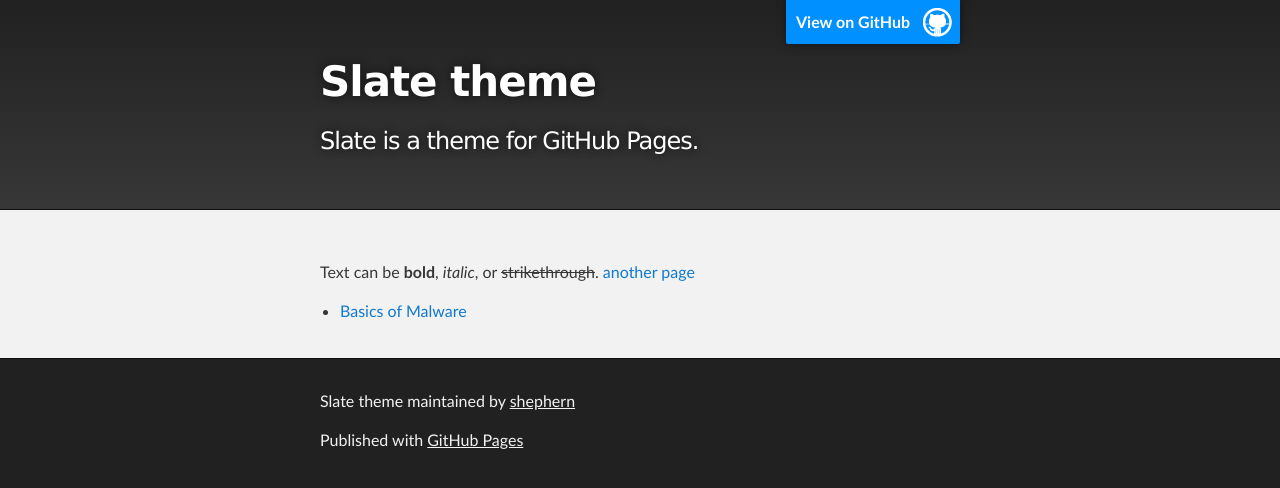
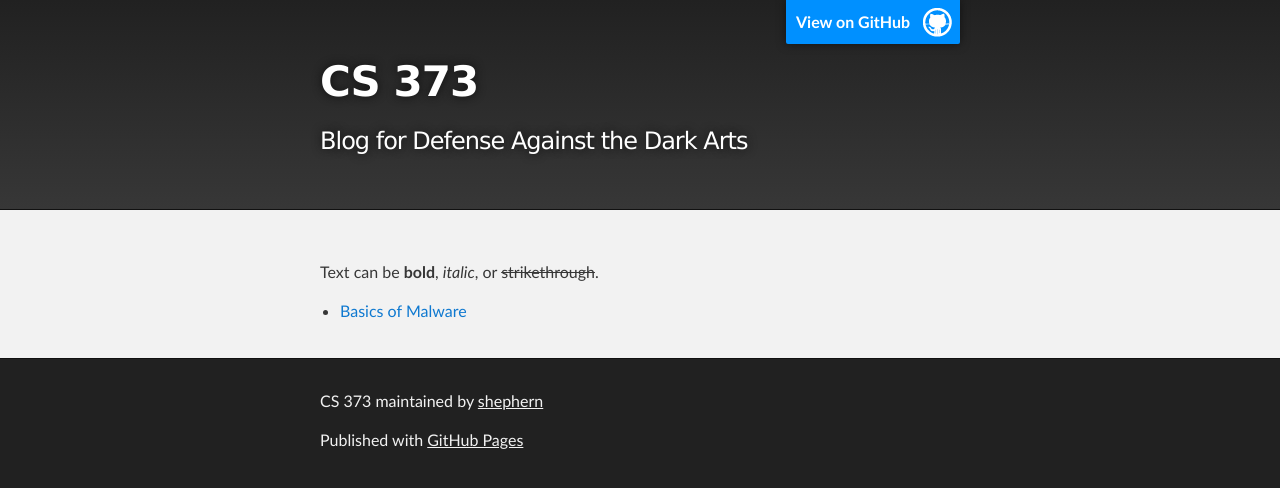
Before and after one commit to shephern/CS373, a Jekyll site: the page built from docs/index.md, in a window 1280 px wide. Shown: the top 488 px of the page. Built offline with Jekyll 4.4.1, drawn with Linux system fonts in a browser that asks for light colours.

Commit message:
Hopefully working now

```diff
--- a/docs/_config.yml
+++ b/docs/_config.yml
@@ -1,3 +1,3 @@
-title: Slate theme
-description: Slate is a theme for GitHub Pages.
+title: CS 373
+description: Blog for Defense Against the Dark Arts
 theme: jekyll-theme-slate
--- a/docs/_posts/2018-07-01-basics-of-malware.markdown
+++ b/docs/_posts/2018-07-01-basics-of-malware.markdown
@@ -3,7 +3,6 @@
 title:  "Basics of Malware"
 date:   2018-07-01 18:01:12 -0700
 categories: blog
-post-url: /blog/basics-of-malware.html
 ---
 
 ### Topics
--- a/docs/index.md
+++ b/docs/index.md
@@ -3,4 +3,3 @@
 ---
 
 Text can be **bold**, _italic_, or ~~strikethrough~~.
-[another page](./another-page.md)
```
